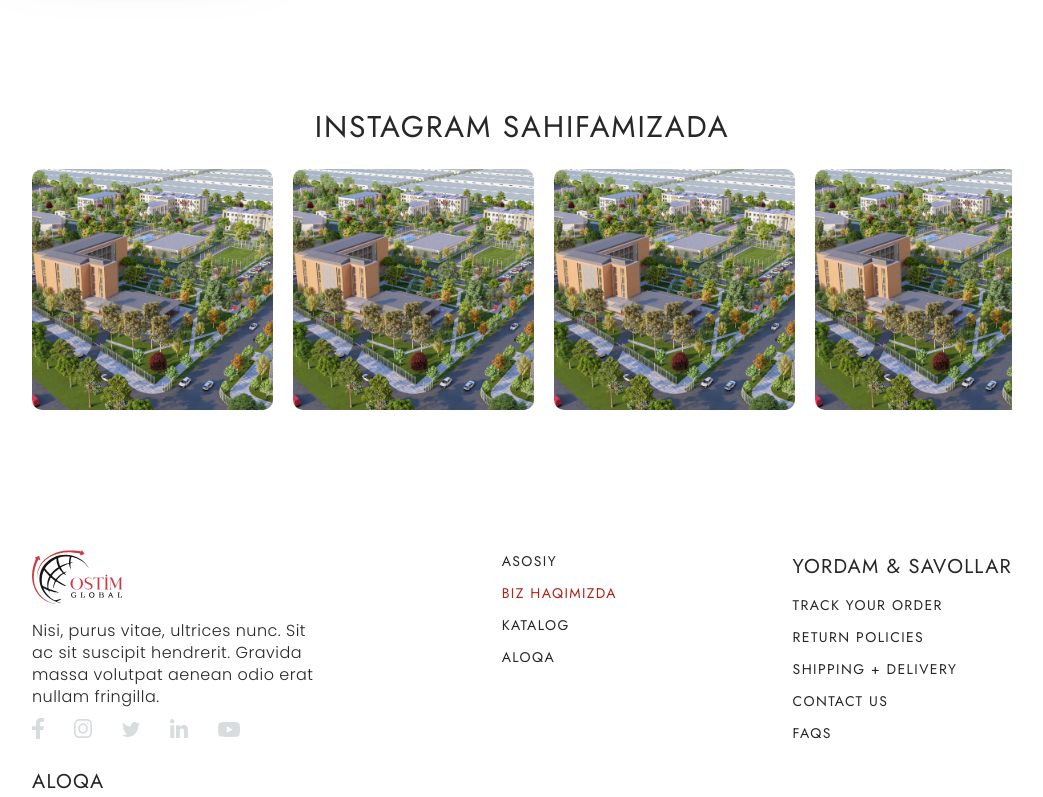
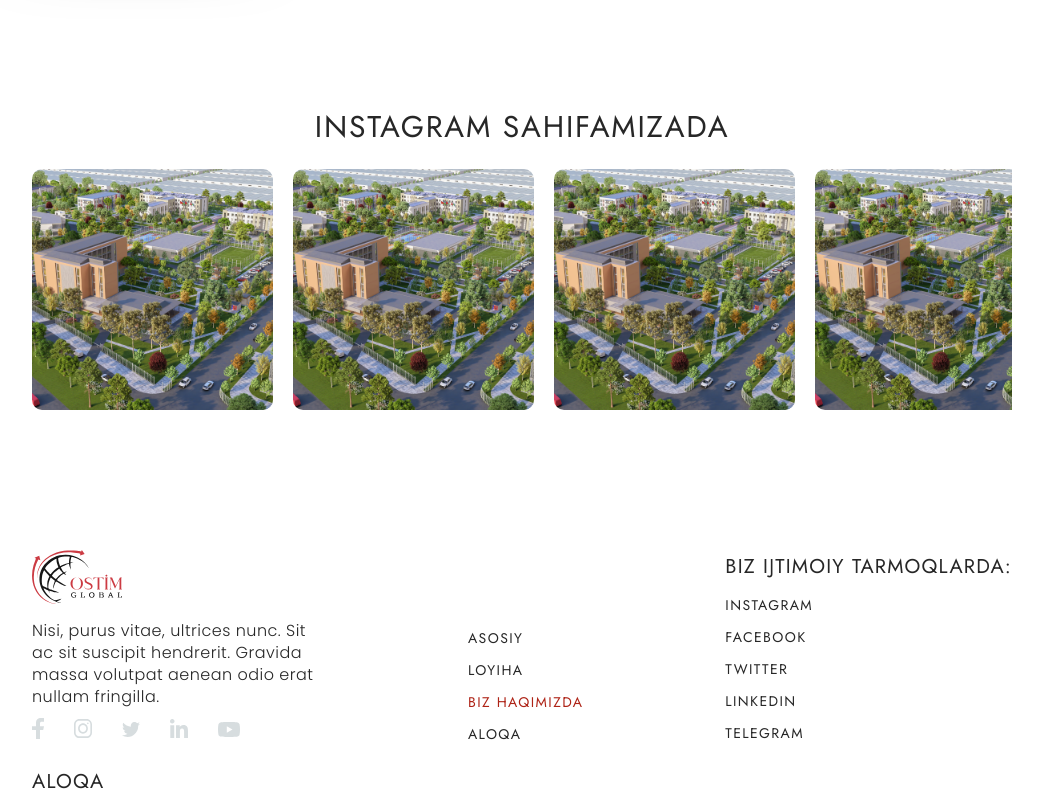
Before and after one commit to Xondamir-coder/ostim, a Vue app: page /about in a window 1280 px wide. Shown: the part 2000-2797 px from the top of the page, without its empty margins (118-1161 px from the left). Built offline with nearby package versions, Linux system fonts and the light colour scheme; a web font is replaced by a local one.

Commit message:
routing changed

```diff
--- a/src/components/NavLinks.vue
+++ b/src/components/NavLinks.vue
@@ -18,27 +18,9 @@ const props = defineProps({
 </script>
 
 <style lang="scss" scoped>
-@import '../sass/abstracts/index';
+@import '@/sass/abstracts/placeholders';
 
 .list {
-	text-align: center;
-	@include flex-align(center);
-}
-.link {
-	@include text(inherit, inherit, null, uppercase, 0.1em);
-	font-family: $font-jost;
-	position: relative;
-	color: inherit;
-	transition: color ease-out 300ms;
-	&:hover::before {
-		width: 100%;
-	}
-	&::before {
-		content: '';
-		@include pseudo('', calc(100% + 2px));
-		@include dimensions(0, 1px);
-		background-color: red;
-		transition: width 0.5s;
-	}
+	@extend .list;
 }
 </style>
--- a/src/layout/Copyright.vue
+++ b/src/layout/Copyright.vue
@@ -14,12 +14,10 @@
 					<img src="../assets/icons/paypal.svg" alt="paypal" />
 				</div>
 			</div>
-			<p>&copy; Copyright 2024</p>
+			<p>&copy; Copyright {{ new Date().getFullYear() }}</p>
 		</div>
 	</section>
 </template>
-
-<script setup></script>
 
 <style lang="scss" scoped>
 @import '@/sass/abstracts/index';
--- a/src/layout/Footer.vue
+++ b/src/layout/Footer.vue
@@ -84,25 +84,29 @@
 					</ul>
 				</nav>
 			</div>
-			<NavLinks :links="main__links" class="footer__list" />
+			<NavLinks :links="routingLinks" class="footer__list" />
 			<div class="footer__faq">
-				<h1 class="heading-s">yordam & savollar</h1>
-				<NavLinks :links="secondary__links" class="footer__list" />
+				<h1 class="heading-s">Biz ijtimoiy tarmoqlarda:</h1>
+				<ul class="footer__list list">
+					<li class="item" v-for="link in socialLinks" :key="link.to">
+						<a class="link" :href="`/${link.to}`">{{ link.name }}</a>
+					</li>
+				</ul>
 			</div>
 			<div class="footer__contact">
 				<div class="footer__contact-large">
 					<h1 class="heading-s">aloqa</h1>
-					<p>Do you have any queries or suggestions?</p>
+					<p>Savollaringiz yoki takliflaringiz bormi?</p>
 					<a class="footer__contact-mail" href="mailto:yourinfo@gmail.com">
 						yourinfo@gmail.com
 					</a>
-					<p>If you need support? Just give us a call.</p>
+					<p>Savollaringiz bormi? Qo’ng’iroq qiling.</p>
 					<a class="footer__contact-tel" href="tel:+998992000101">+998 99 200 01 01</a>
 				</div>
 				<div class="footer__contact-small">
 					<p>
 						Savollaringiz bormi?<br />
-						Qo’ng’iroq qiling:
+						Qo’ng’iroq qiling.
 					</p>
 					<a class="footer__contact-tel" href="tel:+998992000101">+998 99 200 01 01</a>
 				</div>
@@ -113,44 +117,44 @@
 
 <script setup>
 import NavLinks from '@/components/NavLinks.vue';
-const main__links = [
+const routingLinks = [
 	{
 		to: '',
 		name: 'Asosiy'
+	},
+	{
+		to: 'project',
+		name: 'Loyiha'
 	},
 	{
 		to: 'about',
 		name: 'Biz Haqimizda'
 	},
 	{
-		to: 'catalog',
-		name: 'Katalog'
-	},
-	{
 		to: 'contact',
 		name: 'Aloqa'
 	}
 ];
-const secondary__links = [
+const socialLinks = [
 	{
-		to: 'order',
-		name: 'track your order'
+		to: '#',
+		name: 'instagram'
 	},
 	{
-		to: 'policy',
-		name: 'return policies'
+		to: '#',
+		name: 'facebook'
 	},
 	{
-		to: 'delivery',
-		name: 'shipping + delivery'
+		to: '#',
+		name: 'twitter'
 	},
 	{
-		to: 'contact',
-		name: 'contact us'
+		to: '#',
+		name: 'linkedin'
 	},
 	{
-		to: 'faq',
-		name: 'faqs'
+		to: '#',
+		name: 'telegram'
 	}
 ];
 </script>
@@ -185,7 +189,10 @@ const secondary__links = [
 		}
 		font-size: 14px;
 		font-weight: 400;
-		align-self: flex-start;
+		align-self: flex-end;
+		a {
+			text-decoration: none;
+		}
 	}
 	&__faq {
 		@include media($tab-port) {
@@ -200,7 +207,7 @@ const secondary__links = [
 			align-self: center;
 		}
 		p {
-			margin-top: 1rem;
+			margin: 1rem 0;
 		}
 		&-small {
 			@include media($tab-port, min) {
--- a/src/layout/Header.vue
+++ b/src/layout/Header.vue
@@ -47,12 +47,12 @@ const links = [
 		name: 'Asosiy'
 	},
 	{
+		to: 'project',
+		name: 'Loyiha'
+	},
+	{
 		to: 'about',
 		name: 'Biz Haqimizda'
-	},
-	{
-		to: 'catalog',
-		name: 'Katalog'
 	},
 	{
 		to: 'contact',
--- a/src/router/index.js
+++ b/src/router/index.js
@@ -2,7 +2,7 @@ import { createRouter, createWebHistory } from 'vue-router';
 import HomeView from '../views/HomeView.vue';
 import AboutView from '../views/AboutView.vue';
 import ContactView from '../views/ContactView.vue';
-import CatalogView from '../views/CatalogView.vue';
+import ProjectView from '../views/ProjectView.vue';
 import ErrorView from '../views/ErrorView.vue';
 
 const router = createRouter({
@@ -24,9 +24,9 @@ const router = createRouter({
 			name: 'contact'
 		},
 		{
-			path: '/catalog',
-			component: CatalogView,
-			name: 'catalog'
+			path: '/project',
+			component: ProjectView,
+			name: 'project'
 		},
 		{
 			path: '/:pathMatch(.*)*',
--- /dev/null
+++ b/src/sass/abstracts/_placeholders.scss
@@ -0,0 +1,23 @@
+@import './index';
+
+.list {
+	text-align: center;
+	@include flex-align(center);
+	& .link {
+		@include text(inherit, inherit, null, uppercase, 0.1em);
+		font-family: $font-jost;
+		position: relative;
+		color: inherit;
+		transition: color ease-out 300ms;
+		&:hover::before {
+			width: 100%;
+		}
+		&::before {
+			content: '';
+			@include pseudo('', calc(100% + 2px));
+			@include dimensions(0, 1px);
+			background-color: red;
+			transition: width 0.5s;
+		}
+	}
+}
--- a/src/sass/main.scss
+++ b/src/sass/main.scss
@@ -1,5 +1,6 @@
 @import 'abstracts/variables';
 @import 'abstracts/mixins';
+@import 'abstracts/placeholders';
 @import 'abstracts/animations';
 
 @import 'base/base';
--- a/src/views/CatalogView.vue
+++ /dev/null
@@ -1 +0,0 @@
-<template>Catalog</template>
--- /dev/null
+++ b/src/views/ProjectView.vue
@@ -0,0 +1 @@
+<template>Project</template>
```
